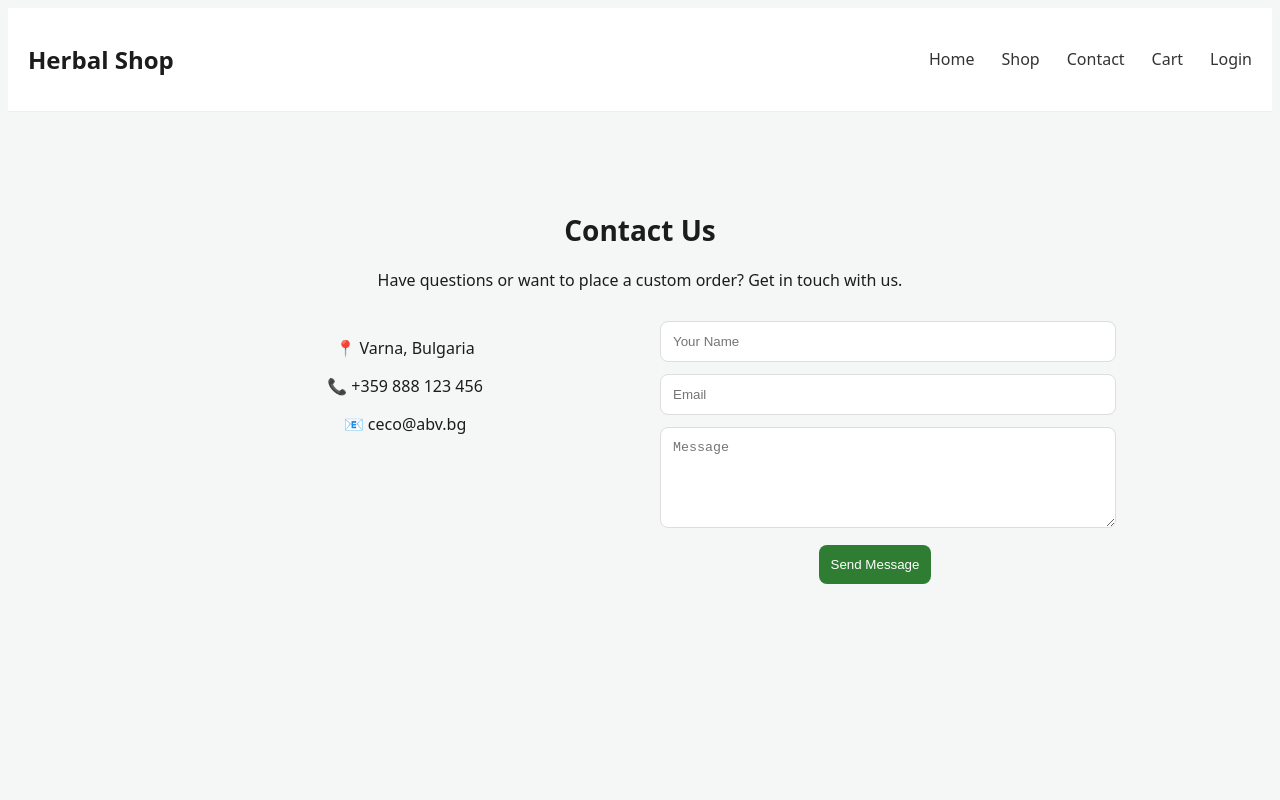
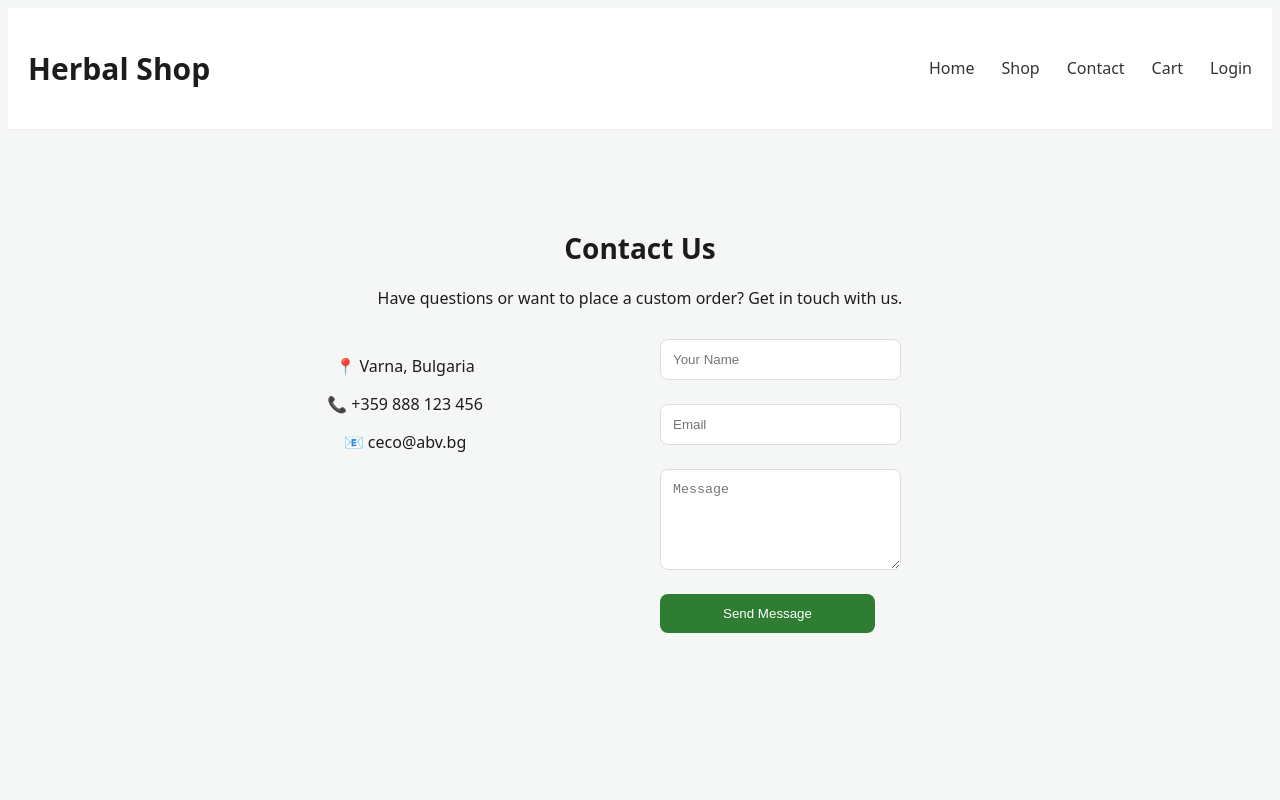
Before and after one commit to mizuhar/herbal-shop-template, a React (Vite) app: page /contact in a window 1280 px wide. Shown: the top 800 px of the page. Built offline with nearby package versions, Linux system fonts and the light colour scheme.

Commit message:
css upgrade

```diff
--- a/src/styles/cart.css
+++ b/src/styles/cart.css
@@ -2,7 +2,7 @@
   position: relative;
 }
 
-.cart-badge {
+/* .cart-badge {
   position: absolute;
   top: -6px;
   right: -25px;
@@ -13,4 +13,20 @@
 
   padding: 3px 6px;
   border-radius: 50%;
+} */
+ form {
+  display: flex;
+  flex-direction:column;
+  gap: 12px;
+  width: 50%;
 }
+
+input, textarea {
+  padding: 10px;
+  border-radius: 8px;
+  border: 1px solid #ddd;
+}
+.success {
+  text-align: center;
+  padding: 40px;
+}
--- a/src/styles/global.css
+++ b/src/styles/global.css
@@ -5,10 +5,15 @@
   --card: #ffffff;
   --text: #1c1c1c;
 }
+.container {
+  max-width: 1200px;
+  margin: 0 auto;
+  padding: 20px;
+}
 
 
 body {
-  background: var(--bg);
+  background: #f5f7f6;
   color: var(--text);
   font-family: system-ui, sans-serif;
 }
@@ -20,11 +25,13 @@ button {
   border: none;
   cursor: pointer;
   font-weight: 500;
+  transition: 0.2s;
 
 }
 
 button:hover {
   background: var(--green-dark);
+  transform: translateY(-1px);
 }
 .navbar {
   display: flex;
--- a/src/styles/layout.css
+++ b/src/styles/layout.css
@@ -12,7 +12,7 @@ nav {
   align-items: center;
   padding: 20px 40px;
   border-bottom: 1px solid #eee;
-  background: white;
+  background: rgb(223, 211, 211);
 }
 
 .nav-links {
@@ -108,6 +108,7 @@ main.container {
   background: #1b5e20;
 }
 .logo {
-  font-weight: 700;
+  font-weight: bold;
+   font-size: 30px;
   white-space: nowrap; /* 🔥 предотвратява чупене */
 }
--- a/src/styles/product.css
+++ b/src/styles/product.css
@@ -1,4 +1,7 @@
-.product-card {
+.product-card
+.order-card,
+.message-card
+ {
   border: 1px solid #eee;
   border-radius: 16px;
   padding: 16px;
@@ -24,6 +27,7 @@
   width: 100%;
   height: 100%;
   object-fit: cover;
+  border-radius: 10px;
 }
 
 .product-info {
```
